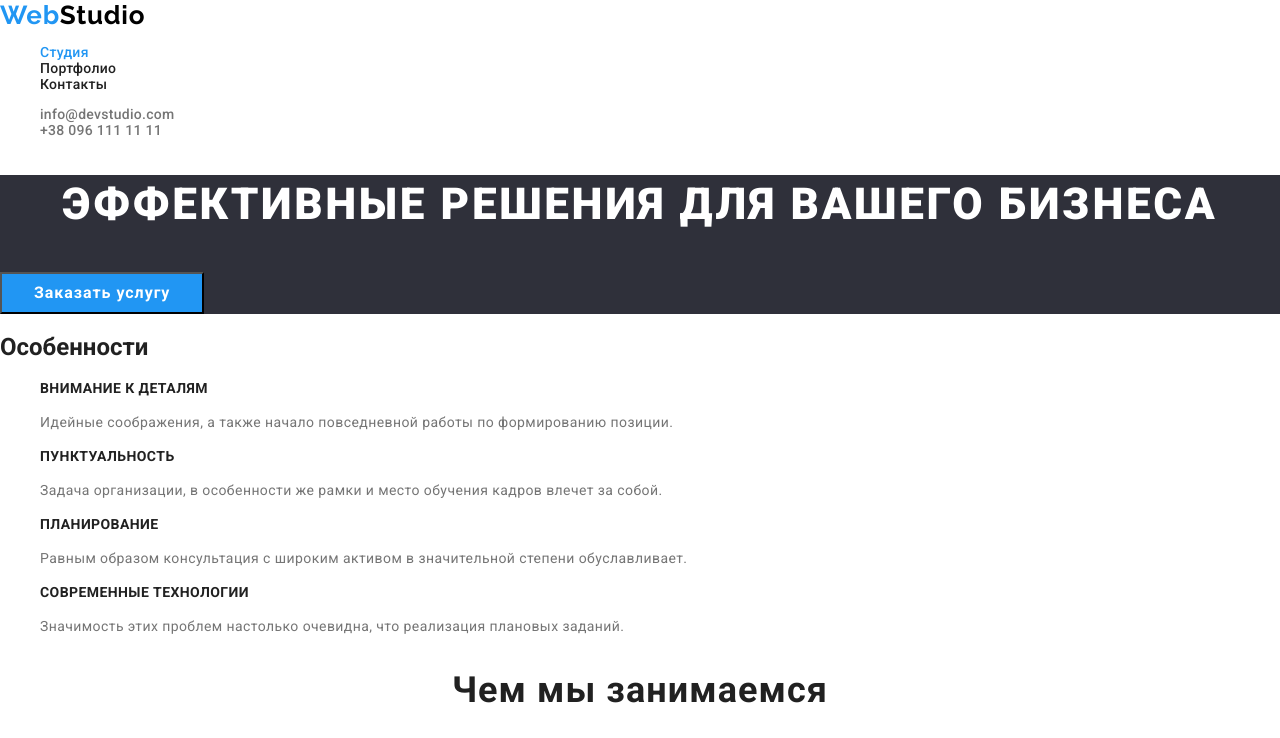
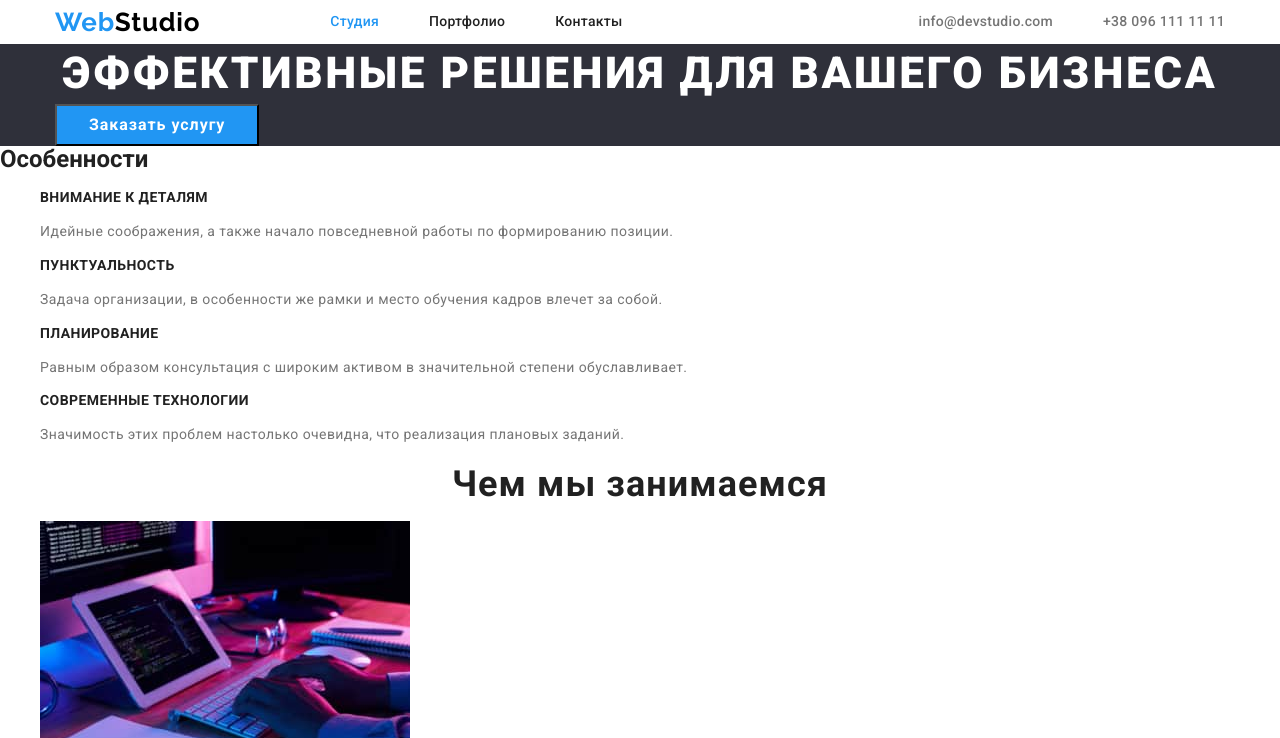
Before and after one commit to TetianaSosiedka/goit-markup-hw-03, a plain HTML site: page index.html in a window 1280 px wide. Shown: the top 738 px of the page. Drawn offline with nearby package versions, Linux system fonts and the light colour scheme.

Commit message:
добавляем стили в header

```diff
--- a/css/styles.css
+++ b/css/styles.css
@@ -22,6 +22,8 @@ h4,
 h5,
 h6 {
   color: var(--color-headlines);
+  margin-top: 0;
+  margin-bottom: 0;
 }
 /*скидываем стили*/
 .list {
@@ -31,9 +33,33 @@ h6 {
   text-decoration: none;
 }
 
+.container {
+  width: 1200px;
+  padding-left: 15px;
+  padding-right: 15px;
+  margin-right: auto;
+  margin-left: auto;
+}
+
 /*---header start---*/
-/*logo*/
+.header-nav {
+  display: flex;
+  align-items: center;
+}
+.nav {
+  display: flex;
+  align-items: center;
+  margin-right: auto;
+}
+.nav,
+.contacts-list {
+  font-weight: 500;
+  font-size: 14px;
+  line-height: 1.14;
+  letter-spacing: 0.02em;
+}
 .logo {
+  margin-right: 90px;
   font-family: var(--font-logo);
   font-weight: 700;
   font-size: 26px;
@@ -44,21 +70,27 @@ h6 {
 .logo > .logo-decor {
   color: var(--color-decor);
 }
-/*nav, contacts*/
-.nav,
-.contacts-list {
-  font-weight: 500;
-  font-size: 14px;
-  line-height: 1.14;
-  letter-spacing: 0.02em;
+.nav-list {
+  display: flex;
+}
+.nav-item:not(:last-child) {
+  margin-right: 50px;
 }
 .nav-link {
+  padding-top: 32px;
+  padding-bottom: 32px;
   text-transform: capitalize;
-}
-.nav-link {
   color: var(--color-headlines);
 }
+.contacts-list {
+  display: flex;
+}
+.contact-item:not(:last-child) {
+  margin-right: 50px;
+}
 .contacts-link {
+  padding-top: 32px;
+  padding-bottom: 32px;
   color: inherit;
 }
 .nav-link:hover,
--- a/index.html
+++ b/index.html
@@ -9,40 +9,43 @@
     <link rel="preconnect" href="https://fonts.gstatic.com" crossorigin>
     <link href="https://fonts.googleapis.com/css2?family=Raleway:wght@700&family=Roboto:wght@400;500;700;900&display=swap"
       rel="stylesheet">
-    <link rel="stylesheet" href="https://github.com/sindresorhus/modern-normalize/blob/main/modern-normalize.css" />
+    <link rel="stylesheet" href="https://cdnjs.cloudflare.com/ajax/libs/modern-normalize/1.1.0/modern-normalize.min.css"
+      integrity="sha512-wpPYUAdjBVSE4KJnH1VR1HeZfpl1ub8YT/NKx4PuQ5NmX2tKuGu6U/JRp5y+Y8XG2tV+wKQpNHVUX03MfMFn9Q=="
+      crossorigin="anonymous" referrerpolicy="no-referrer" />
     <link rel="stylesheet" href="./css/styles.css">
   </head>
   <body>
     <!--Шапка-->
     <header>
+      <div class="container header-nav">
         <nav class="nav">
           <!--Логотип-->
-        <a href="./index.html" title="Страница сайта WebStudio" class="logo link"><span class="logo-decor">Web</span>Studio</a>
-        <!--Список страниц сайта-->
+          <a class="logo link" href="./index.html" title="Страница сайта WebStudio" ><span
+              class="logo-decor">Web</span>Studio</a>
+          <!--Постраничная навигация-->
           <ul class="nav-list list">
-          <li><a href="./index.html" title="Студия" class="nav-link link curent">Студия</a></li>
-          <li><a href="./portfolio.html" title="Портфолио" class="nav-link link">Портфолио</a></li>
-          <li><a href="" title="Контакты" class="nav-link link">Контакты</a></li>
+            <li class="nav-item"><a class="nav-link link curent" href="./index.html" title="Студия">Студия</a></li>
+            <li class="nav-item"><a class="nav-link link" href="./portfolio.html" title="Портфолио">Портфолио</a></li>
+            <li class="nav-item"><a class="nav-link link" href="" title="Контакты">Контакты</a></li>
           </ul>
         </nav>
         <!--Меню контактов-->
         <ul class="contacts-list list">
-        <li>
-          <a href="mailinto:info@devstudio.com" title="E-mail адрес"
-            class="contacts-link link">info@devstudio.com</a
-          >
+          <li class="contact-item">
+            <a href="mailinto:info@devstudio.com" title="E-mail адрес" class="contacts-link link">info@devstudio.com</a>
           </li>
-        <li>
+          <li class="contact-item">
             <a href="tel:+380961111111" title="Телефон" class="contacts-link link">+38 096 111 11 11</a>
           </li>
         </ul>
+      </div>
       <!--Блок Герой-->
-      <div>
       <section class="hero">
+          <div class="container">
             <h1 class="hero-title">Эффективные решения для вашего бизнеса</h1>
             <button type="button" class="hero-btn">Заказать услугу</button>
+          </div>
       </section>
-      </div>
     </header>
     <!--Основной контент-->
     <main>
```
Also changed, not shown: portfolio.html (+12 -9 lines). Lines whose indentation alone changed are shown as unchanged.
